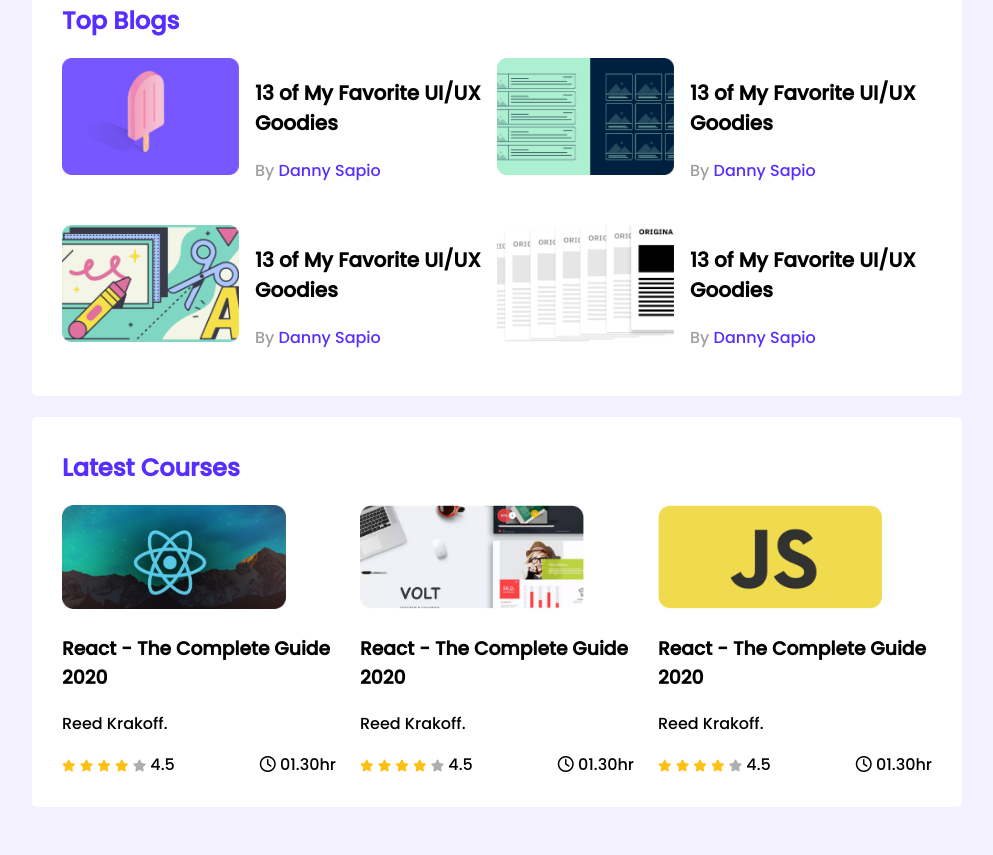
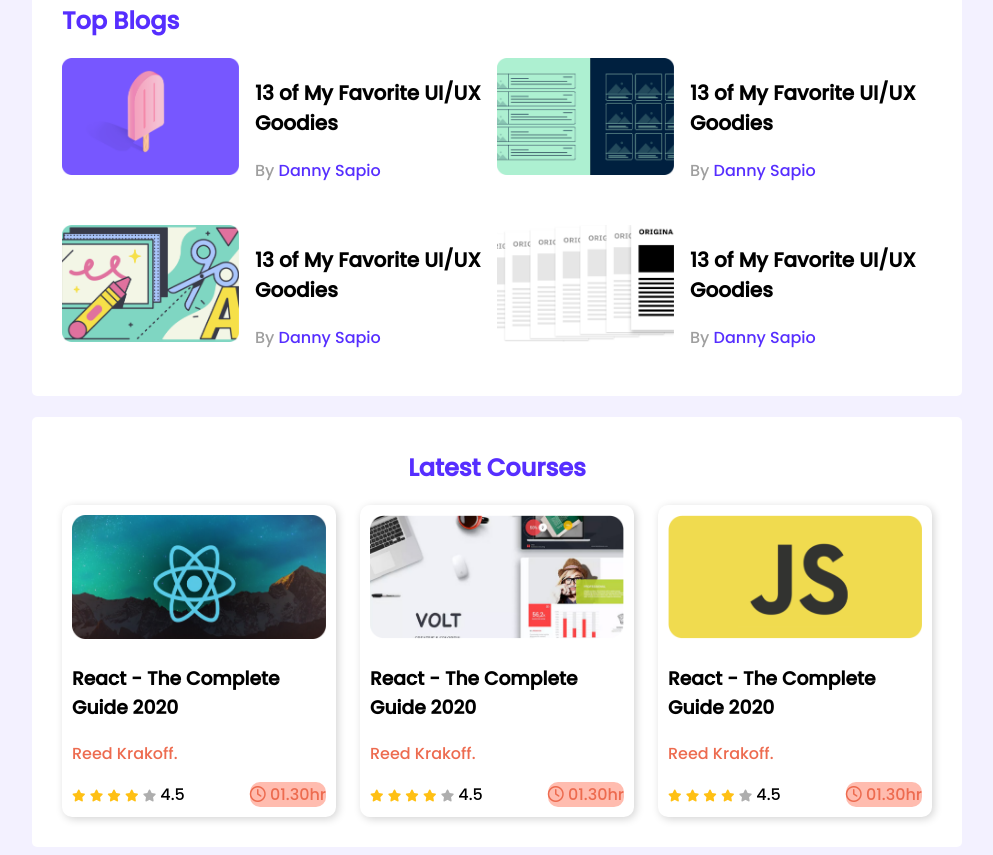
Before and after one commit to saiedanwar7/leader-board-css3, a plain HTML site: page index.html in a window 1280 px wide. Shown: the part 329-1184 px from the top of the page, without its empty margins (143-1136 px from the left). Before the commit the page ends 1144 px from the top, so only its background shows below. Drawn offline with Linux system fonts and the light colour scheme.

Commit message:
initial update

```diff
--- a/index.html
+++ b/index.html
@@ -110,7 +110,7 @@
 
         <!-- Latest Courses -->
         <section class="container">
-                <h2 class="section-title">Latest Courses</h2>
+                <h2 class="section-title" id="latest">Latest Courses</h2>
                 <div class="courses">
                     <div class="course">
                         <div class="course-banner">
@@ -135,7 +135,7 @@
 
                                 <div class="course-duration">
                                     <i class="far fa-clock"></i>
-                                    01.30hr
+                                    <span class="time">01.30hr</span>
                                 </div>
                             </div>
                         </div>
@@ -164,7 +164,7 @@
 
                                 <div class="course-duration">
                                     <i class="far fa-clock"></i>
-                                    01.30hr
+                                    <span class="time">01.30hr</span>
                                 </div>
                             </div>
                         </div>
@@ -193,7 +193,7 @@
 
                                 <div class="course-duration">
                                     <i class="far fa-clock"></i>
-                                      01.30hr
+                                      <span class="time">01.30hr</span>
                                 </div>
                             </div>
                         </div>
--- a/styles/style.css
+++ b/styles/style.css
@@ -39,6 +39,7 @@ hr{
     color:#562EFF;
     font-size:24px;
     margin-top:3px;
+
 
 
 }
@@ -102,10 +103,19 @@ hr{
     column-gap: 24px;
 }
 
+.course{
+    background-color: rgb(255 255 255);
+    border-radius: 10px;
+    box-shadow: 2px 2px 8px lightgrey;
+    padding: 10px;
 
+}
+#latest{
+    text-align: center;
+}
 .course .course-banner img{
-    width: 224px;
-    height: 104px;
+    width: 100%;
+    height: 124px;
 }
 
 .course-info{
@@ -113,7 +123,9 @@ hr{
     align-items: center;
     justify-content: space-between;
 }
-
+.course-author{
+    color: #ED6B4F;
+}
 .fa-star{
     font-size: 12px;
 }
@@ -122,6 +134,14 @@ hr{
 }
 .fa-star.empty{
    color: #AEAEAE;
+}
+
+.course-duration{
+    color: #ED6B4F;
+    background: #ffbcaf;
+    border-radius: 10px;
+
+
 }
 
 /*------------------------
```
